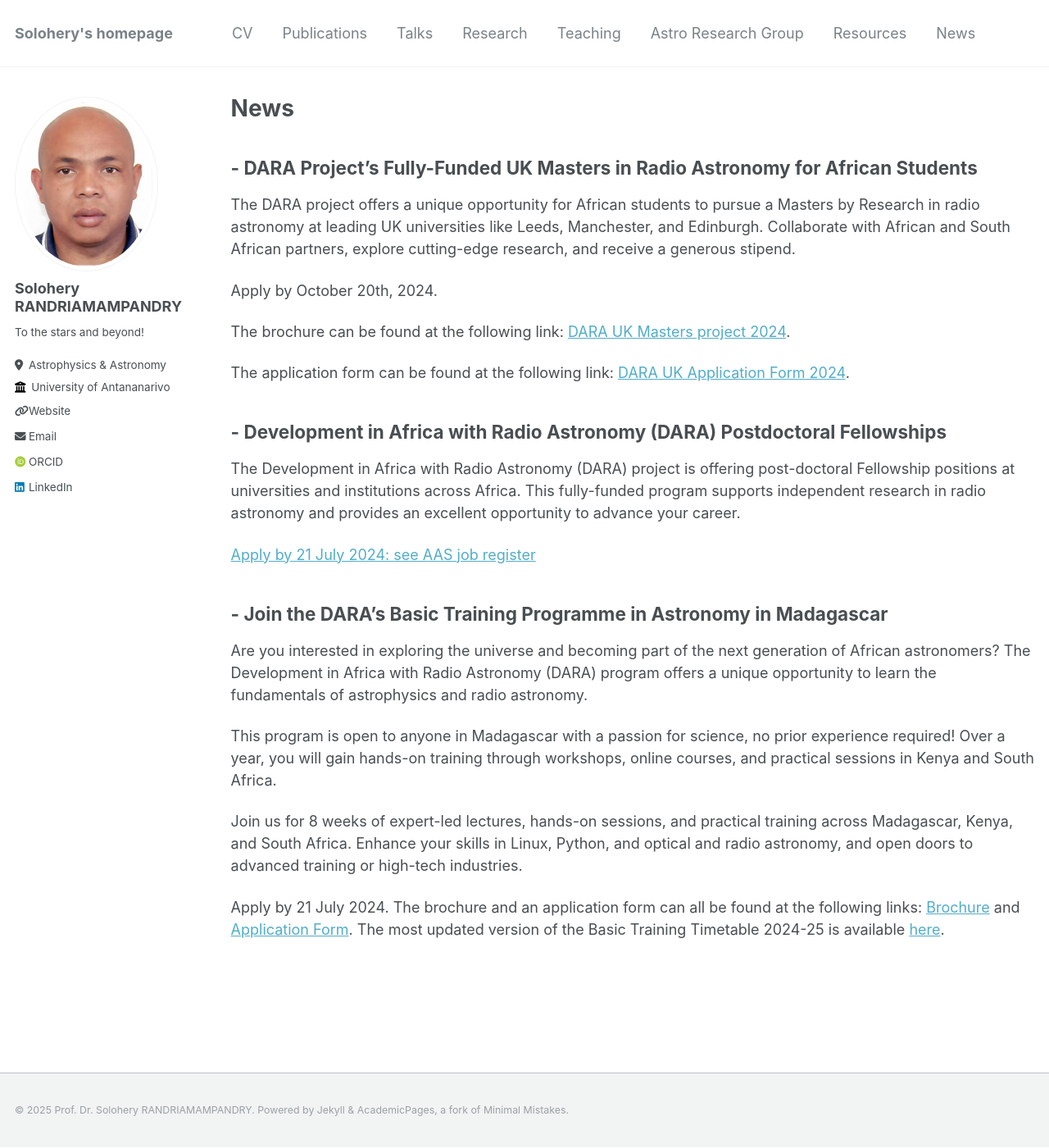
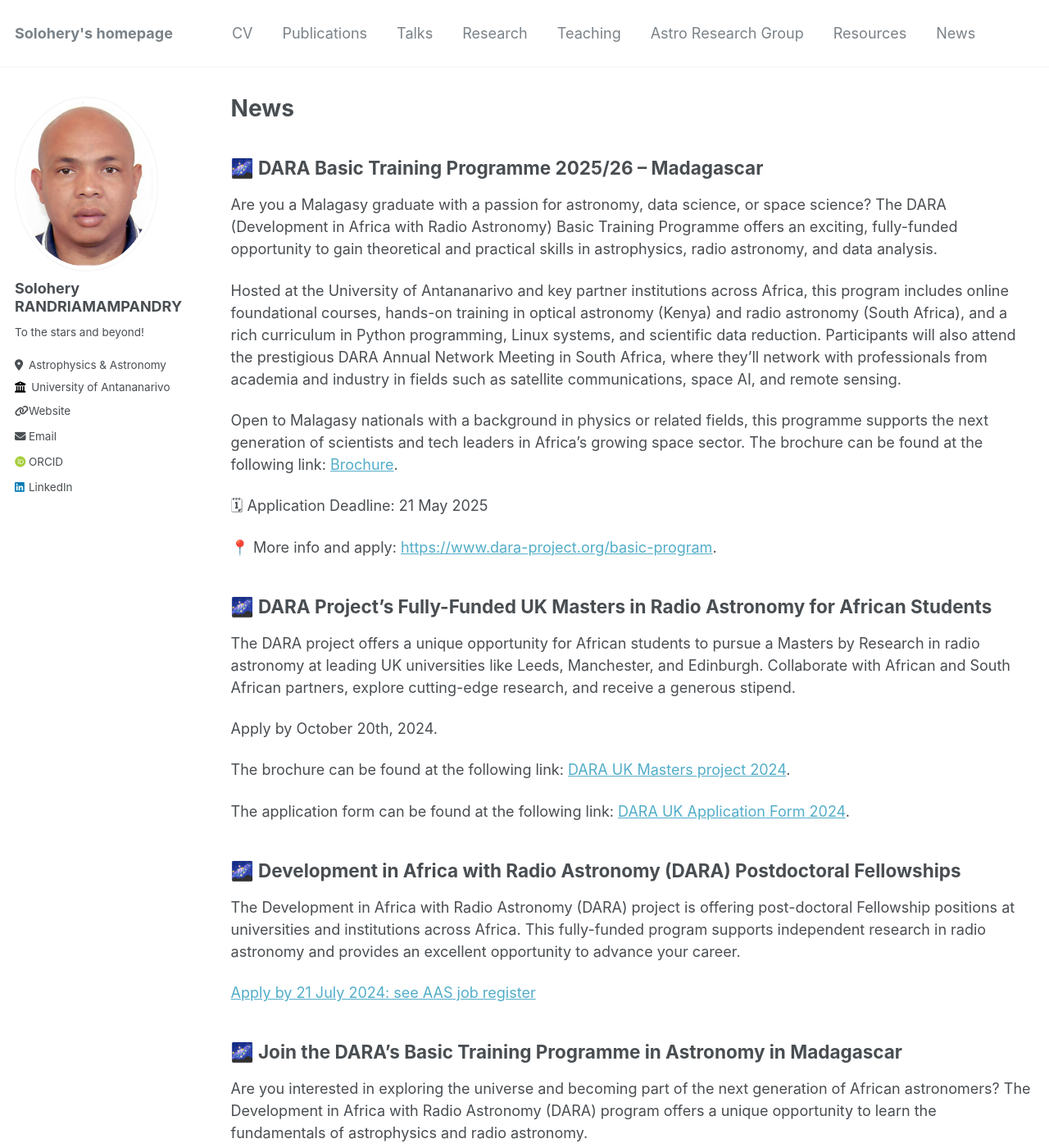
Before and after one commit to solohery-astro/solohery-astro.github.io, a Jekyll site: the page built from _pages/news.md, in a window 1280 px wide and 1400 px high. Shown: the whole window at 82% size. Built offline with Jekyll 4.4.1, drawn with Linux system fonts in a browser that asks for light colours; some web fonts are replaced.

Commit message:
Update news.md

```diff
--- a/_pages/news.md
+++ b/_pages/news.md
@@ -5,7 +5,19 @@ permalink: /news/
 author_profile: true
 ---
 
-## - DARA Project's Fully-Funded UK Masters in Radio Astronomy for African Students
+## 🌌 DARA Basic Training Programme 2025/26 – Madagascar
+Are you a Malagasy graduate with a passion for astronomy, data science, or space science? The DARA (Development in Africa with Radio Astronomy) Basic Training Programme offers an exciting, fully-funded opportunity to gain theoretical and practical skills in astrophysics, radio astronomy, and data analysis.
+
+Hosted at the University of Antananarivo and key partner institutions across Africa, this program includes online foundational courses, hands-on training in optical astronomy (Kenya) and radio astronomy (South Africa), and a rich curriculum in Python programming, Linux systems, and scientific data reduction. Participants will also attend the prestigious DARA Annual Network Meeting in South Africa, where they’ll network with professionals from academia and industry in fields such as satellite communications, space AI, and remote sensing.
+
+Open to Malagasy nationals with a background in physics or related fields, this programme supports the next generation of scientists and tech leaders in Africa’s growing space sector.
+The brochure can be found at the following link: [Brochure](https://drive.google.com/file/d/1jjN-6hkh3w5iUPmUVnUYnGWEZx3sfF5K/view?usp=sharing){:target="_blank" rel="noopener noreferrer"}.
+
+🗓 Application Deadline: 21 May 2025
+
+📍 More info and apply: [https://www.dara-project.org/basic-program](https://www.dara-project.org/basic-program){:target="_blank" rel="noopener noreferrer"}.
+
+##  🌌 DARA Project's Fully-Funded UK Masters in Radio Astronomy for African Students
 The DARA project offers a unique opportunity for African students to pursue a Masters by Research in radio astronomy at leading UK universities like Leeds, Manchester, and Edinburgh. Collaborate with African and South African partners, explore cutting-edge research, and receive a generous stipend.
 
 Apply by October 20th, 2024.
@@ -15,7 +27,7 @@ The brochure can be found at the following link: [DARA UK Masters project 2024](
 The application form can be found at the following link: [DARA UK Application Form 2024](https://drive.google.com/file/d/1P2FxY7z6gfgY3OZSydBwDCbUloll3By_/view?usp=sharing){:target="_blank" rel="noopener noreferrer"}.
 
 
-## - Development in Africa with Radio Astronomy (DARA) Postdoctoral Fellowships
+##  🌌 Development in Africa with Radio Astronomy (DARA) Postdoctoral Fellowships
 
 The Development in Africa with Radio Astronomy (DARA) project is offering post-doctoral Fellowship positions at universities and institutions across Africa. This fully-funded program supports independent research in radio astronomy and provides an excellent opportunity to advance your career.
 
@@ -23,7 +35,7 @@ The Development in Africa with Radio Astronomy (DARA) project is offering post-d
 
 
 
-## - Join the DARA's Basic Training Programme in Astronomy in Madagascar
+##  🌌 Join the DARA's Basic Training Programme in Astronomy in Madagascar
 
 Are you interested in exploring the universe and becoming part of the next generation of African astronomers? The Development in Africa with Radio Astronomy (DARA) program offers a unique opportunity to learn the fundamentals of astrophysics and radio astronomy.
 
```
